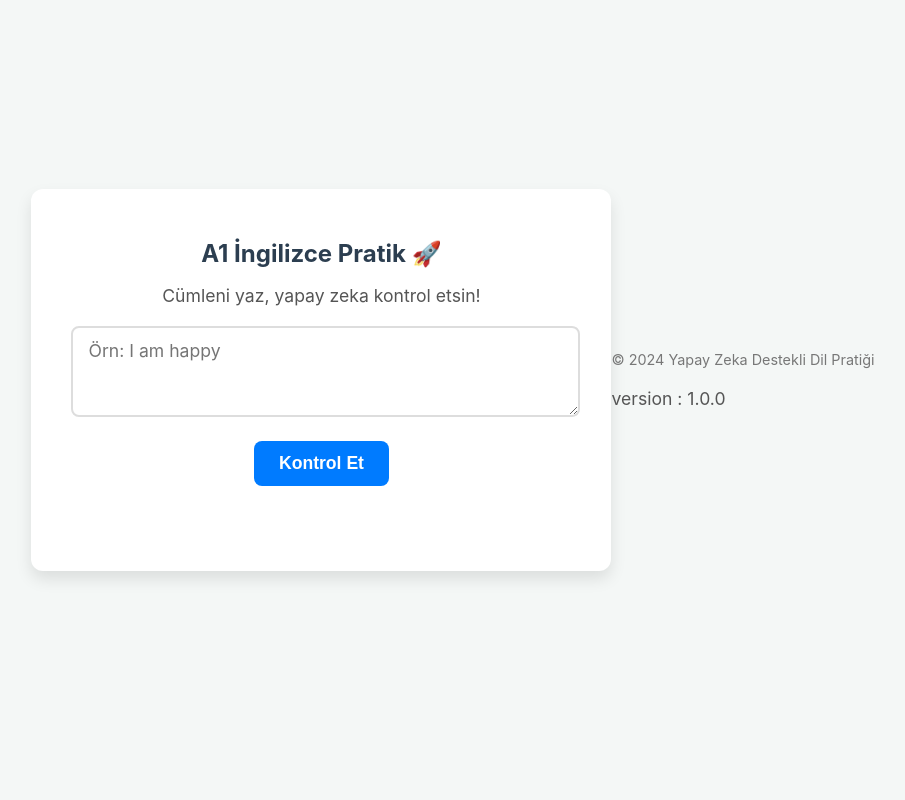
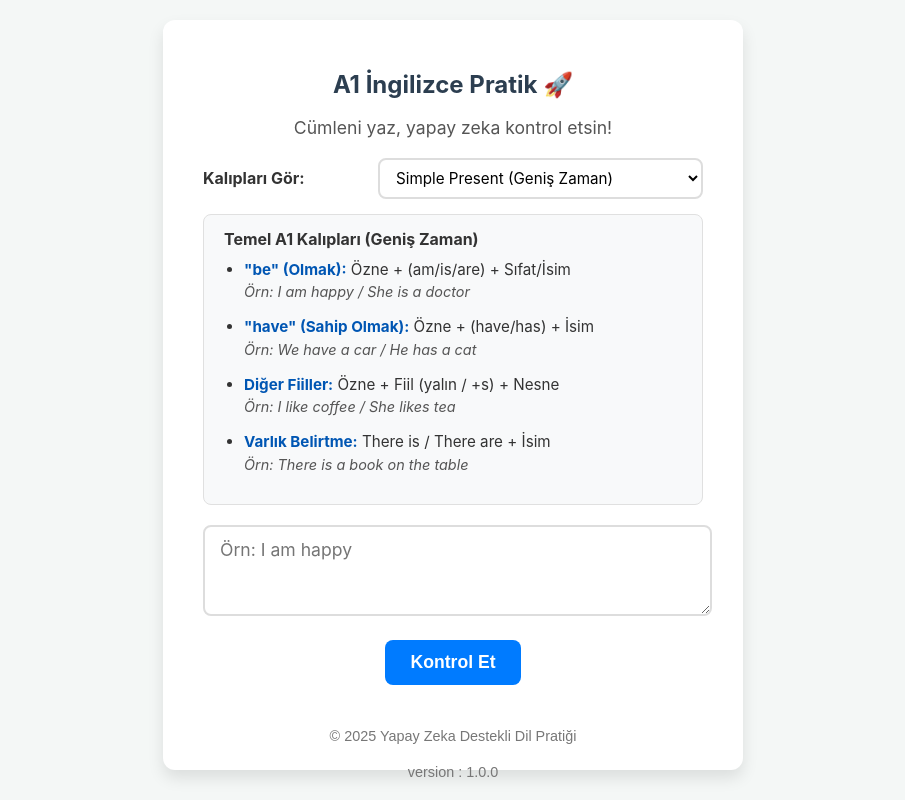
Before and after one commit to zeynelince/PraticeApp, a website: page index.html in a window 1280 px wide. Shown: the whole page, without its empty margins (187-1092 px from the left). Drawn offline with Linux system fonts and the light colour scheme.

Commit message:
v1.0.1
tenses example add

```diff
--- a/index.html
+++ b/index.html
@@ -106,6 +106,85 @@
             border: 1px solid #f5c6cb;
             color: #721c24;
         }
+        footer {
+            position: fixed;
+            bottom: 0;
+            width: 100%;
+        }
+        .tense-selector-container {
+            display: flex;
+            justify-content: space-between; /* Etiketi sola, kutuyu sağa yaslar */
+            align-items: center;
+            margin-bottom: 15px;
+        }
+
+        .tense-selector-container label {
+            font-size: 1em;
+            font-weight: bold;
+            color: #333;
+        }
+
+        .tense-selector {
+            width: 65%; /* Genişliği ayarla */
+            font-size: 0.95em;
+            padding: 8px 12px;
+            border-radius: 8px;
+            border: 2px solid #ddd;
+            background-color: #fff;
+            font-family: inherit;
+        }
+
+        .tense-selector:focus {
+            border-color: #007bff;
+            outline: none;
+        }
+
+        /* Example Structures (içeriği JS ile dolacak) için stiller */
+        .example-structures {
+            background-color: #f8f9fa;
+            border: 1px solid #e0e0e0;
+            border-radius: 8px;
+            padding: 15px 20px;
+            margin-bottom: 20px;
+            text-align: left;
+            font-size: 0.95em;
+            /* İçerik olmadığında gizle */
+            display: none;
+        }
+
+        .example-structures.visible {
+            display: block; /* JS bu class'ı ekleyecek */
+        }
+
+        /* Bu stiller dinamik olarak eklenen HTML için geçerli olacak */
+        .structure-title {
+            font-weight: bold;
+            font-size: 1.05em;
+            color: #333;
+            margin: 0 0 10px 0;
+            text-align: left;
+        }
+
+        .example-structures ul {
+            margin: 0;
+            padding-left: 20px;
+            list-style-type: disc;
+        }
+
+        .example-structures li {
+            margin-bottom: 12px;
+            line-height: 1.5;
+        }
+
+        .example-structures b {
+             color: #0056b3;
+        }
+
+        .example-text {
+            color: #555;
+            font-style: italic;
+            font-size: 0.95em;
+        }
     </style>
 </head>
 <body>
@@ -113,6 +192,18 @@
     <div class="container">
         <h2>A1 İngilizce Pratik 🚀</h2>
         <p>Cümleni yaz, yapay zeka kontrol etsin!</p>
+        <div class="tense-selector-container">
+            <label for="tenseSelector">Kalıpları Gör:</label>
+            <select id="tenseSelector" class="tense-selector">
+                <option value="simple_present" selected>Simple Present (Geniş Zaman)</option>
+                <option value="simple_past">Simple Past (Geçmiş Zaman)</option>
+                <option value="simple_future">Simple Future (Gelecek Zaman)</option>
+                </select>
+        </div>
+
+        <div class="example-structures" id="tense-examples-box">
+            </div>
+
 
         <textarea id="sentenceInput" rows="3" placeholder="Örn: I am happy"></textarea>
 
@@ -122,14 +213,15 @@
             </div>
     </div>
 
-    <footer>
+    <footer id="footer" style="text-align:center; margin-top:40px; font-family: Arial, sans-serif; color:#555;" >
         <p style="text-align:center; margin-top:20px; color:#777; font-size:0.9em;">
-            © 2024 Yapay Zeka Destekli Dil Pratiği
+            © 2025 Yapay Zeka Destekli Dil Pratiği
         </p>
-        <p>version : 1.0.0</p>
+        <p style="text-align:center; color:#777; font-size:0.9em;">version : 1.0.0</p>
     </footer>
 
     <script src="app.js"></script>
+    <script src="update-tenses.js"></script>
 
 </body>
 </html>
--- /dev/null
+++ b/update-tenses.js
@@ -0,0 +1,100 @@
+// Sayfa yüklendiğinde tüm script'in çalışmasını bekle
+document.addEventListener('DOMContentLoaded', () => {
+
+    // DOM elementlerini seç
+    const tenseSelector = document.getElementById('tenseSelector');
+    const examplesBox = document.getElementById('tense-examples-box');
+
+    // Her bir Tense için gösterilecek HTML içeriği
+    const tenseData = {
+        'simple_present': `
+            <p class="structure-title">Temel A1 Kalıpları (Geniş Zaman)</p>
+            <ul>
+                <li>
+                    <b>"be" (Olmak):</b> Özne + (am/is/are) + Sıfat/İsim
+                    <br>
+                    <span class="example-text">Örn: I am happy / She is a doctor</span>
+                </li>
+                <li>
+                    <b>"have" (Sahip Olmak):</b> Özne + (have/has) + İsim
+                    <br>
+                    <span class="example-text">Örn: We have a car / He has a cat</span>
+                </li>
+                <li>
+                    <b>Diğer Fiiller:</b> Özne + Fiil (yalın / +s) + Nesne
+                    <br>
+                    <span class="example-text">Örn: I like coffee / She likes tea</span>
+                </li>
+                <li>
+                    <b>Varlık Belirtme:</b> There is / There are + İsim
+                    <br>
+                    <span class="example-text">Örn: There is a book on the table</span>
+                </li>
+            </ul>
+        `,
+        'simple_past': `
+            <p class="structure-title">Temel A1 Kalıpları (Geçmiş Zaman)</p>
+            <ul>
+                <li>
+                    <b>"be" (Olmak):</b> Özne + (was/were) + Sıfat/İsim
+                    <br>
+                    <span class="example-text">Örn: I was tired / They were at home</span>
+                </li>
+                <li>
+                    <b>Düzenli Fiiller:</b> Özne + Fiil (+ed) + Nesne
+                    <br>
+                    <span class="example-text">Örn: She watched a movie</span>
+                </li>
+                <li>
+                    <b>Düzensiz Fiiller:</b> Özne + Fiil (V2) + Nesne
+                    <br>
+                    <span class="example-text">Örn: We went to the cinema / He ate an apple</span>
+                </li>
+            </ul>
+        `,
+        'simple_future': `
+            <p class="structure-title">Temel A1 Kalıpları (Gelecek Zaman)</p>
+            <ul>
+                <li>
+                    <b>"will" (Ecek/Acak):</b> Özne + will + Fiil (yalın) + Nesne
+                    <br>
+                    <span class="example-text">Örn: I will call you / He will come</span>
+                </li>
+                <li>
+                    <b>"be going to":</b> Özne + (am/is/are) + going to + Fiil (yalın)
+                    <br>
+                    <span class="example-text">Örn: She is going to learn / We are going to eat</span>
+                </li>
+            </ul>
+        `
+    };
+
+    // Kalıp kutusunu güncelleyen fonksiyon
+    function updateExamples() {
+        // Seçili olan option'ın 'value' değerini al
+        const selectedTense = tenseSelector.value;
+
+        // Data objesinden ilgili HTML'i al
+        const htmlToDisplay = tenseData[selectedTense];
+
+        if (htmlToDisplay) {
+            // HTML'i kutunun içine bas
+            examplesBox.innerHTML = htmlToDisplay;
+            // Kutuyu görünür yap (CSS'te 'display: none' idi)
+            examplesBox.classList.add('visible');
+        } else {
+            // Eğer bir sebepten veri bulunamazsa kutuyu gizle
+            examplesBox.innerHTML = '';
+            examplesBox.classList.remove('visible');
+        }
+    }
+
+    // 1. Açılır liste (select) her değiştiğinde fonksiyonu çalıştır
+    tenseSelector.addEventListener('change', updateExamples);
+
+    // 2. Sayfa ilk yüklendiğinde de fonksiyonu çalıştır (default seçili olanı göstermek için)
+    updateExamples();
+
+    // --- API ile ilgili kodlar buraya gelecek ---
+
+});
```
